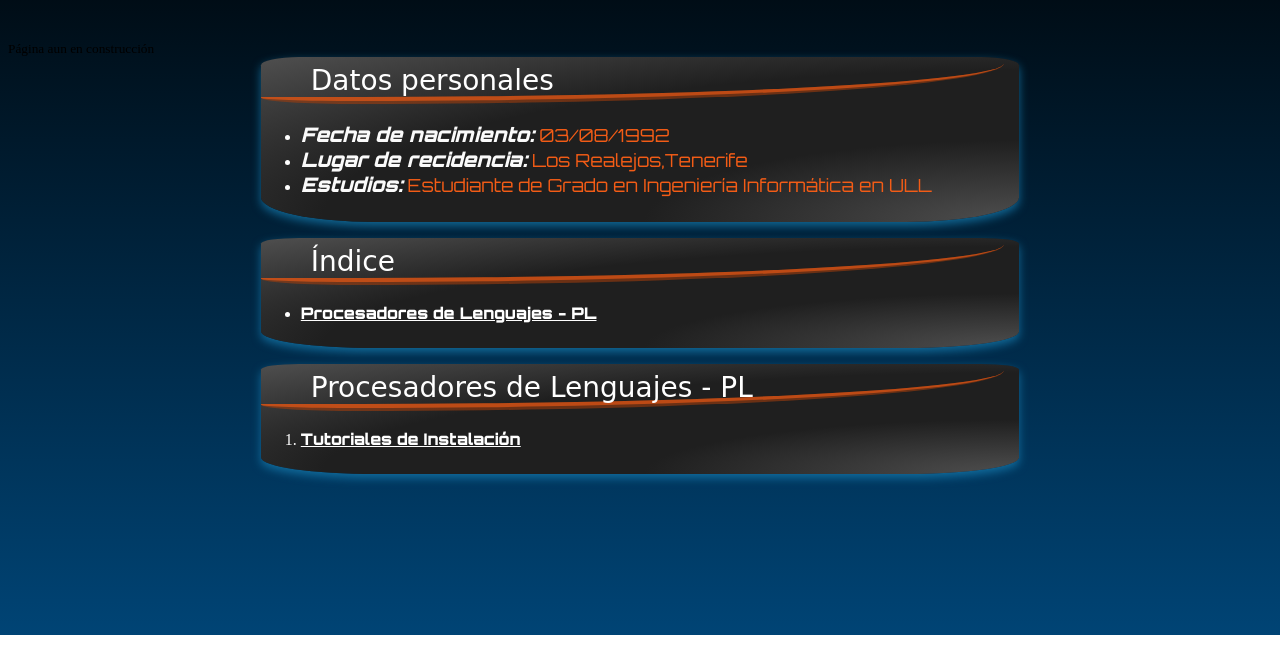
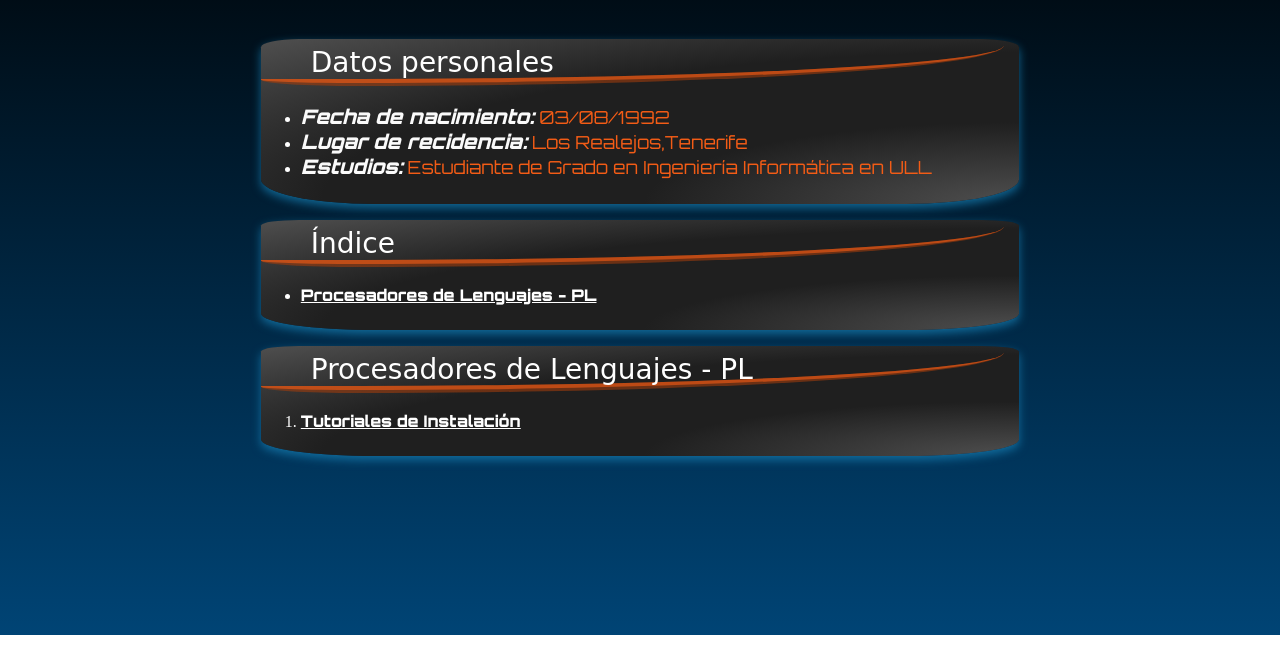
Before and after one commit to Oscar-Dmc/Oscar-Dmc.github.io, a plain HTML site: page index.html in a window 1280 px wide. Shown: the part 148-800 px from the top of the page. Drawn offline with Linux system fonts and the light colour scheme; a web font is replaced by a local one.

Commit message:
Actualización del README

```diff
--- a/index.html
+++ b/index.html
@@ -19,7 +19,6 @@
 	<header>
 		<div id="cont-sup">
 			<p id="t-cabecera">Óscar D. Martín Cabrera</p>
-			<small>Página aun en construcción</small>
 		</div>
 	</header>
 	<div class="cont">
```
Also changed, not shown: 1 other file.
